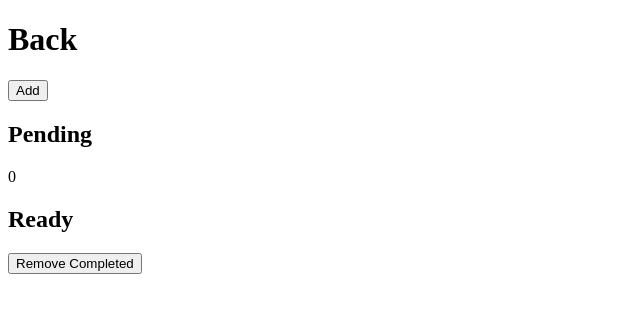
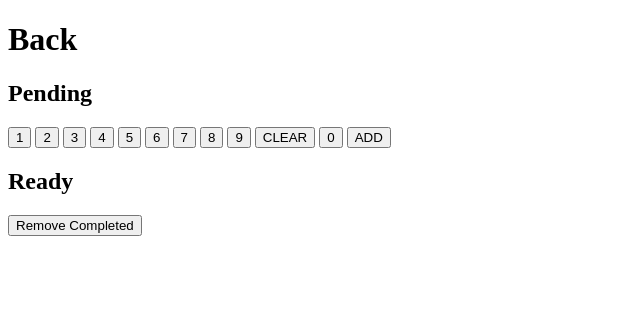
Before and after one commit to Gnaag98/order-ready-screen, a Flask app: page /back in a window 1280 px wide. Shown: the top 313 px of the page, without its empty margins (0-640 px from the left). Run offline with Flask 3, Linux system fonts and the light colour scheme.

Commit message:
Add keypad
The add button has been replaced with a keypad to edit the next order number before adding it.

Also added more error checks and the use of trim to not treat a whitespace string as a number.

Also removed the initialization of the next order number based on existing orders. This was only needed during development.

```diff
--- a/static/back.js
+++ b/static/back.js
@@ -16,9 +16,10 @@ async function getOrders() {
 	await handleResponse(response);
 }
 
-/** Add pending order and increment the next order number. */
-async function addOrder() {
-	const orderNumber = nextOrderNumber.get_and_increment();
+/** Add pending order.
+ * @param {Number} orderNumber
+ */
+async function addOrder(orderNumber) {
 	const url = '/add';
 	const method = 'POST';
 	const response = await window.fetch(url, {
@@ -142,13 +143,31 @@ function makeOrdersInteractive() {
 	}
 }
 
+/** Initialize keypad. */
+function initializeKeypad() {
+	// Initialize digit buttons.
+	for (const button of document.querySelectorAll('.keypad .digit')) {
+		const digit = Number(button.textContent);
+		button.addEventListener('click', () => {
+			nextOrderNumber.appendDigit(digit)
+		});
+	}
+	// Initialize clear button.
+	document.querySelector('.keypad .clear').addEventListener('click', () => {
+		nextOrderNumber.clear();
+	});
+	// Initialize add button.
+	document.querySelector('.keypad .add').addEventListener('click', () => {
+		const orderNumber = nextOrderNumber.get_and_increment();
+		// Add order, if valid.
+		if (orderNumber != null) {
+			addOrder(orderNumber);
+		}
+	});
+}
+
 // Initialize page.
 window.addEventListener('load', async () => {
-	// Enable adding a new pending order.
-	document.querySelector('#add').addEventListener('click', () => {
-		addOrder();
-	});
-
 	// Enable removing all completed orders.
 	document.querySelector('#remove-completed').addEventListener('click', () => {
 		removeCompletedOrders();
@@ -158,4 +177,6 @@ window.addEventListener('load', async () => {
 
 	const nextOrderNumberElement = document.querySelector('#next-order-number');
 	nextOrderNumber = new NextOrderNumber(nextOrderNumberElement);
+
+	initializeKeypad();
 });
--- a/static/next_order_number.js
+++ b/static/next_order_number.js
@@ -8,25 +8,10 @@ export class NextOrderNumber {
 	#element;
 
 	/** Initializes the next order number.
-	 *
-	 * The value is set to be one higher than order number of the latest order.
 	 * @param {HTMLElement} nextOrderNumberElement
 	 */
 	constructor(nextOrderNumberElement) {
 		this.#element = nextOrderNumberElement;
-
-		const orderElements = document.querySelectorAll('.order');
-		let nextAvailableOrderNumber = 0;
-		let currentHighestId = -1;
-		for (const orderElement of orderElements) {
-			const id = Number(orderElement.dataset.id);
-			const orderNumber = Number(orderElement.textContent);
-			if (id > currentHighestId) {
-				nextAvailableOrderNumber = orderNumber + 1;
-				currentHighestId = id;
-			}
-		}
-		this.set(nextAvailableOrderNumber);
 	}
 
 	/** Increments modulo 100 to limit value to two digits. Returns null if no
@@ -34,7 +19,7 @@ export class NextOrderNumber {
 	 * @returns {Number|null}
 	 */
 	get_and_increment() {
-		const orderNumberString = this.#element.textContent;
+		const orderNumberString = this.#element.textContent.trim();
 		if (orderNumberString) {
 			const orderNumber = Number(orderNumberString);
 			const updatedOrderNumber = (orderNumber + 1) % 100;
@@ -45,15 +30,60 @@ export class NextOrderNumber {
 		}
 	}
 
-	/** Only one or two positive digits allowed.
+	/** Only one or two digits allowed.
 	 * @param {Number} orderNumber
 	 */
 	set(orderNumber) {
+		if (!Number.isInteger(orderNumber)) {
+			throw new Error(`Order number must be an integer: ${orderNumber}`);
+		}
 		if (orderNumber < 0 || orderNumber > 99) {
 			throw new Error(
-				`Only one or two positive digits allowed: ${orderNumber}`
+				`Only one or two digits allowed: ${orderNumber}`
 			);
 		}
 		this.#element.textContent = orderNumber;
 	}
+
+	/** Appends a digit if possible. Leading zeroes are removed.
+	 * @param {number} digit
+	 */
+	appendDigit(digit) {
+		if (!Number.isInteger(digit)) {
+			throw new Error(`Digit must be an integer: ${digit}`);
+		}
+		if (digit < 0 || digit > 9) {
+			throw new Error(`Can only append a digit: ${digit}`);
+		}
+
+		let orderNumberString = this.#element.textContent.trim();
+		switch (orderNumberString.length) {
+		case 0:
+			// Set digit directly if no value has been set.
+			orderNumberString = `${digit}`;
+			break;
+		case 1:
+			// Ensure no leading zeros.
+			if (orderNumberString === '0') {
+				orderNumberString = '';
+			}
+			// Append digit.
+			orderNumberString += digit;
+			break;
+		case 2:
+			// Do nothing if two digits are already set.
+			return;
+		default:
+			throw new Error(
+				'Next order number should have no more than two digits:'
+				` ${orderNumberString}`
+			);
+		}
+		this.#element.textContent = orderNumberString;
+	}
+
+	/** Clear the value, i.e. the string representation will be empty. */
+	clear() {
+		this.#element.textContent = '';
+	}
 };
--- a/templates/back.html
+++ b/templates/back.html
@@ -16,13 +16,28 @@
 <body>
 	<h1>Back</h1>
 
-	<button id="add" type="button">Add</button>
-
 	<section>
 		<h2>Pending</h2>
 		<ul id="pending-orders"></ul>
 
-		<output id="next-order-number"></output>
+		<output id="next-order-number" for="
+			keypad-0 keypad-1 keypad-2 keypad-3 keypad-4 keypad-5 keypad-6
+			keypad-7 keypad-8 keypad-9 keypad-clear keypad-add">
+		</output>
+		<div class="keypad">
+			<button id="keypad-1" class="digit" type="button">1</button>
+			<button id="keypad-2" class="digit" type="button">2</button>
+			<button id="keypad-3" class="digit" type="button">3</button>
+			<button id="keypad-4" class="digit" type="button">4</button>
+			<button id="keypad-5" class="digit" type="button">5</button>
+			<button id="keypad-6" class="digit" type="button">6</button>
+			<button id="keypad-7" class="digit" type="button">7</button>
+			<button id="keypad-8" class="digit" type="button">8</button>
+			<button id="keypad-9" class="digit" type="button">9</button>
+			<button id="keypad-clear" class="clear" type="button">CLEAR</button>
+			<button id="keypad-0" class="digit" type="button">0</button>
+			<button id="keypad-add" class="add" type="button">ADD</button>
+		</div>
 	</section>
 	<section>
 		<h2>Ready</h2>
```
